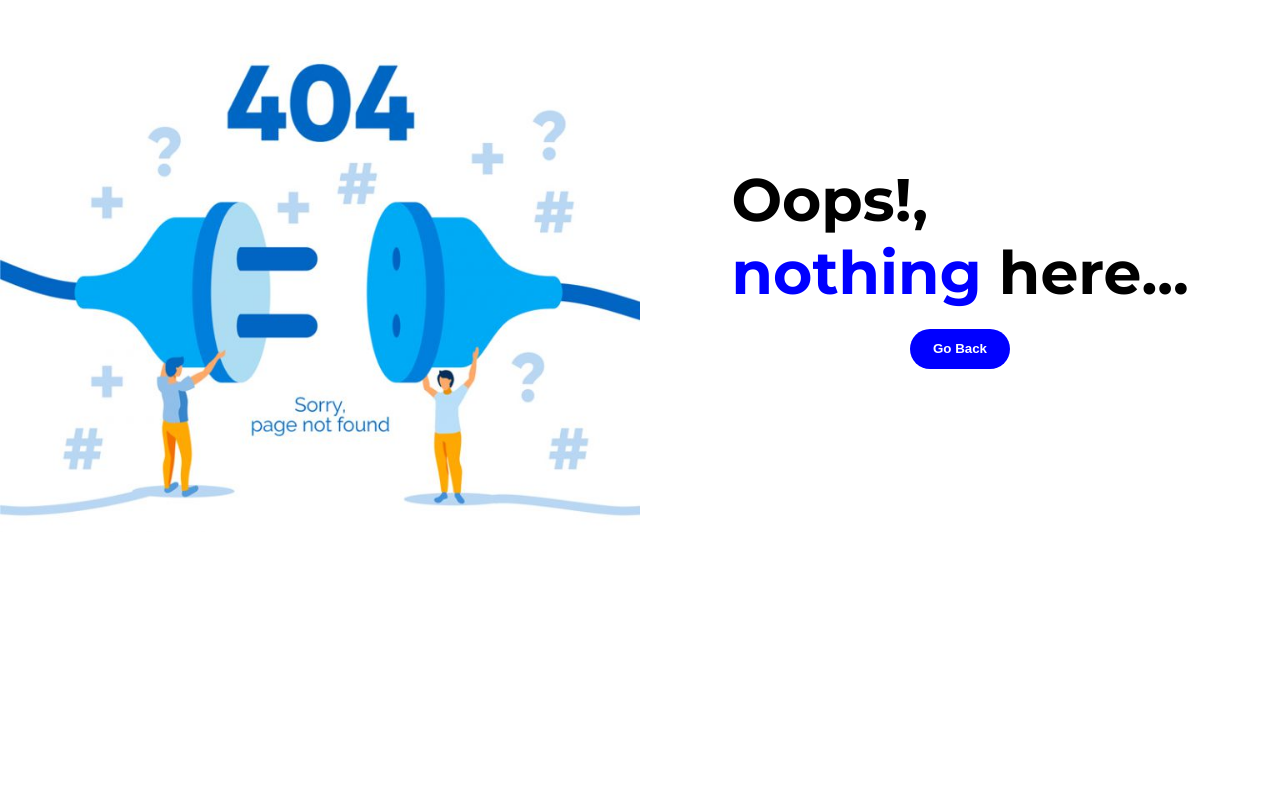
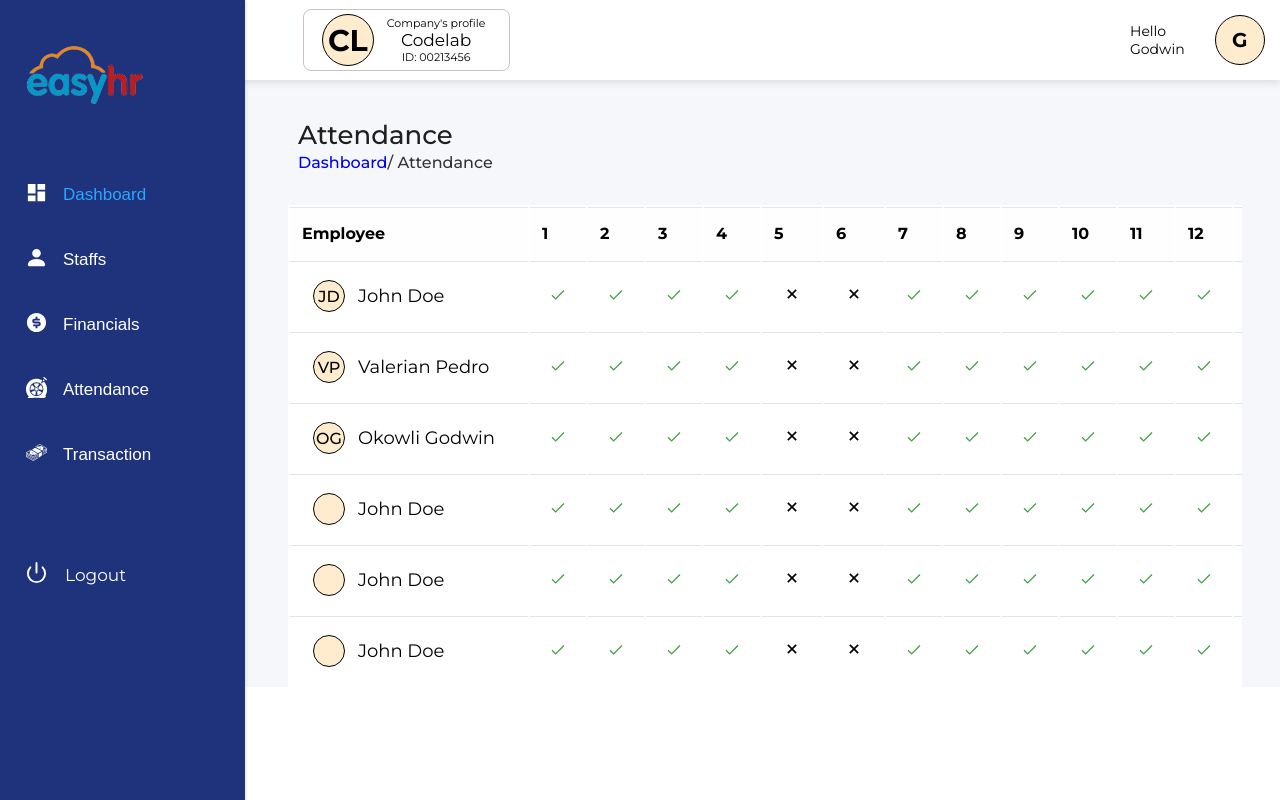
Before and after one commit to OgbuEsther/Easy_HR_FE2, a React (Create React App) app: page /dashboard/admin-attendance in a window 1280 px wide. Built offline with nearby package versions, Linux system fonts and the light colour scheme.

Commit message:
attendance route corrected

```diff
--- a/src/components/block/SideBar.tsx
+++ b/src/components/block/SideBar.tsx
@@ -80,7 +80,7 @@ const SideBar = () => {
           <GiFlatTire />
         </Icon2>
         <NavLink
-          to="/dashboard/attendance"
+          to="/dashboard/admin-attendance"
           style={({ isActive }) => {
             return {
               textDecoration: isActive ? "none" : "none",
--- a/src/components/block/Staffsidebar.tsx
+++ b/src/components/block/Staffsidebar.tsx
@@ -79,7 +79,14 @@ const SideBar = () => {
                 };
             }}
             >
-            <Text1>Attendance</Text1>
+                  <NavLink to="/dashboard/staff-attendance" style={({ isActive }) => {
+                return {
+                textDecoration: isActive ? "none" : "none",
+                color: isActive ? "#2AA7FF" : "#fff",
+                };
+            }}>
+                      <Text1>Attendance</Text1>
+            </NavLink>
             </NavLink>
       </Home2>
 
--- a/src/pages/Attendance/Attendance.tsx
+++ b/src/pages/Adminattendance.tsx
@@ -5,7 +5,7 @@ import styled from "styled-components";
 
 
 
-const Attendance = () => {
+const Adminattendance = () => {
 
   return (
     <div>
@@ -1048,7 +1048,7 @@ const Attendance = () => {
   );
 };
 
-export default Attendance;
+export default Adminattendance;
 const Word = styled.div`
 font-weight: 500;
 font-size: 26px;
--- a/src/pages/Fees/Fees.tsx
+++ b/src/pages/Fees/Fees.tsx
@@ -140,4 +140,17 @@ const Container = styled.div`
   right: 0;
   top: 0;
   z-index: 5;
+
+  animation: play 0.5s ease-out forwards;
+
+   @keyframes play {
+  from {
+    transform: scale(0);
+    opacity: 0;
+  }
+  to {
+    transform: scale(1);
+    opacity: 1;
+  }
+  }
 `
--- a/src/pages/Rents/Rents.tsx
+++ b/src/pages/Rents/Rents.tsx
@@ -140,4 +140,17 @@ const Container = styled.div`
   right: 0;
   top: 0;
   z-index: 5;
+
+  animation: play 0.5s ease-out forwards;
+
+   @keyframes play {
+  from {
+    transform: scale(0);
+    opacity: 0;
+  }
+  to {
+    transform: scale(1);
+    opacity: 1;
+  }
+  }
 `
--- /dev/null
+++ b/src/pages/StaffTransaction/StaffTransactionhome.tsx
@@ -0,0 +1,29 @@
+import React from 'react'
+import styled from 'styled-components'
+
+const StaffTransactionhome = () => {
+  return (
+      <Container>
+          <Top><h3>Transaction History</h3></Top>
+    </Container>
+  )
+}
+
+export default StaffTransactionhome
+
+const Top = styled.div`
+    h3{
+
+    }
+`
+
+const Container = styled.div`
+    margin-top: 25px;
+    width: 100%;
+    background-color: #fff;
+    border-radius: 15px;
+    box-shadow: rgba(0, 0, 0, 0.7);
+    display: flex;
+    align-items: center;
+    flex-direction: column;
+`
--- a/src/pages/Staffcomp.tsx
+++ b/src/pages/Staffcomp.tsx
@@ -16,6 +16,7 @@ import { useForm } from "react-hook-form";
 import Rents from "./Rents/Rents";
 import Fees from "./Fees/Fees";
 import Tour from "./Tour/Tour";
+import StaffTransactionhome from "./StaffTransaction/StaffTransactionhome";
 
 
 
@@ -250,6 +251,7 @@ const ParentComp = () => {
                       </Holds>
                   ) : null}
 
+                  <StaffTransactionhome />
         </Wrapper>
       </Container>
     </div>
@@ -759,15 +761,17 @@ const Top = styled.div`
 `;
 
 const Wrapper = styled.div`
-  width: 92%;
+  width: 94%;
   display: flex;
   flex-direction: column;
   align-items: center;
   padding-top: 90px;
+  padding-right: 12px;
   display: flex;
   align-items: center;
   justify-content: center;
   flex-direction: column;
+  /* background-color: red; */
 
   @media screen and (max-width: 768px) {
     width: 100%;
@@ -777,7 +781,7 @@ const Wrapper = styled.div`
 const Container = styled.div`
   width: calc(100vw - 220px);
   display: flex;
-  justify-content: center;
+  justify-content: flex-end;
   align-items: center;
   background-color: #F5F7FA;
   overflow: hidden;
--- a/src/pages/StaffdasBoard/StaffTransaction/StaffTransaction.tsx
+++ /dev/null
@@ -1,89 +0,0 @@
-import React from "react";
-import { FcCheckmark } from "react-icons/fc"
-import {GrFormClose} from "react-icons/gr"
-import styled from "styled-components";
-
-
-
-const StaffTransaction = () => {
-
-  return (
-    <div>
-      <Container>
-        <Wrapper>
-        <Word>
-        Staff Transaction <br />
-           <span>
-          <a href="/staffdashboard">
-          Staff Dashboard
-          </a>
-           / Staff Transaction
-           </span>
-          </Word>
-
-
-
-        </Wrapper>
-      </Container>
-    </div>
-  );
-};
-
-export default StaffTransaction;
-
-const Word = styled.div`
-font-weight: 500;
-font-size: 26px;
-color: rgb(31,31,31);
-background-color: rgba(0,0,0,0);
-line-height: 31.2px;
-text-decoration: none solid rgb(31,31,31);
-text-align: start;
-margin-left: 10px;
-display: flex;
-/* align-items: center; */
-flex-direction: column;
-justify-content: flex-start;
-margin-bottom: 30px;
-margin-top: 30px;
-/* background-color: greenyellow; */
-span{
-  color: rgb(51,51,51);
-  background-color: rgba(0,0,0,0);
-  font-size: 16px;
-  line-height: 24px;
-  letter-spacing: normal;
-  font-weight: 500;
-  text-decoration: none solid rgb(51,51,51);
-  text-align: left;
-}
-
-a{
-  text-decoration: none;
-
-  :hover{
-    color: black;
-  }
-}
-`
-
-
-const Wrapper = styled.div`
-  width: 90%;
-  display: flex;
-  flex-direction: column;
-  align-items: flex-start;
-  margin-left: 30px;
-  padding-top: 90px;
-  padding-left: 30px;
-  padding-right: 30px;
-`;
-
-const Container = styled.div`
-  width: calc(100vw - 220px);
-  background-color: #F5F7FA;
-  overflow: hidden;
-  display: flex;
-  align-items: center;
-  flex-direction: column;
-`;
--- a/src/pages/Tour/Tour.tsx
+++ b/src/pages/Tour/Tour.tsx
@@ -131,4 +131,17 @@ const Container = styled.div`
   right: 0;
   top: 0;
   z-index: 5;
+
+  animation: play 0.5s ease-out forwards;
+
+   @keyframes play {
+  from {
+    transform: scale(0);
+    opacity: 0;
+  }
+  to {
+    transform: scale(1);
+    opacity: 1;
+  }
+  }
 `
--- a/src/pages/index.ts
+++ b/src/pages/index.ts
@@ -12,4 +12,6 @@ export * from "./ParentComp"
 
 export * from "./Staffs"
 
-export * from "./Attendance/Attendance"
+export * from "./Attendance"
+
+export * from "./Adminattendance"
--- a/src/routes/Routes.tsx
+++ b/src/routes/Routes.tsx
@@ -25,11 +25,12 @@ const Staffs = lazy(() => import("../pages/Staffs"));
 const Transaction = lazy(()=> import("../pages/Transaction/Transaction"))
 const ParentComp = lazy(() => import("../pages/ParentComp"));
 const ContactUs = lazy(() => import("../pages/landingpage/ContactUs"));
-const Attendance = lazy(()=> import("../pages/Attendance"))
+const Attendance = lazy(() => import("../pages/Adminattendance"))
+const StaffAttendance = lazy(() => import("../pages/Attendance"))
 
 const PayBills = lazy(()=>import("../pages/StaffdasBoard/PayBills/PayBill"));
 // const StaffAttendance = lazy(() => import("../pages/StaffdasBoard/Attendance/Attendance"))
-const StaffTransaction = lazy(()=>import("../pages/StaffdasBoard/StaffTransaction/StaffTransaction"))
+const StaffTransaction = lazy(()=>import("../pages/StaffTransaction/StaffTransactionhome"))
 
 export const Elements = createBrowserRouter([
   {
@@ -73,8 +74,8 @@ export const Elements = createBrowserRouter([
         errorElement: <ErrorBoundary />,
       },
       {
-        path: "/dashboard/attendance",
-        element: <Attendance />,
+        path: "/dashboard/staff-attendance",
+        element: <StaffAttendance />,
         hasErrorBoundary: true,
         errorElement: <ErrorBoundary />,
       },
@@ -85,7 +86,7 @@ export const Elements = createBrowserRouter([
         errorElement: <ErrorBoundary />,
       },
       {
-        path: "/dashboard/attendance",
+        path: "/dashboard/admin-attendance",
         element: <Attendance />,
       },{
         path: "/dashboard/transaction",
```
Also changed, not shown: src/pages/StaffdasBoard/Attendance/Attendance.tsx (deleted, +0 -89 lines).
